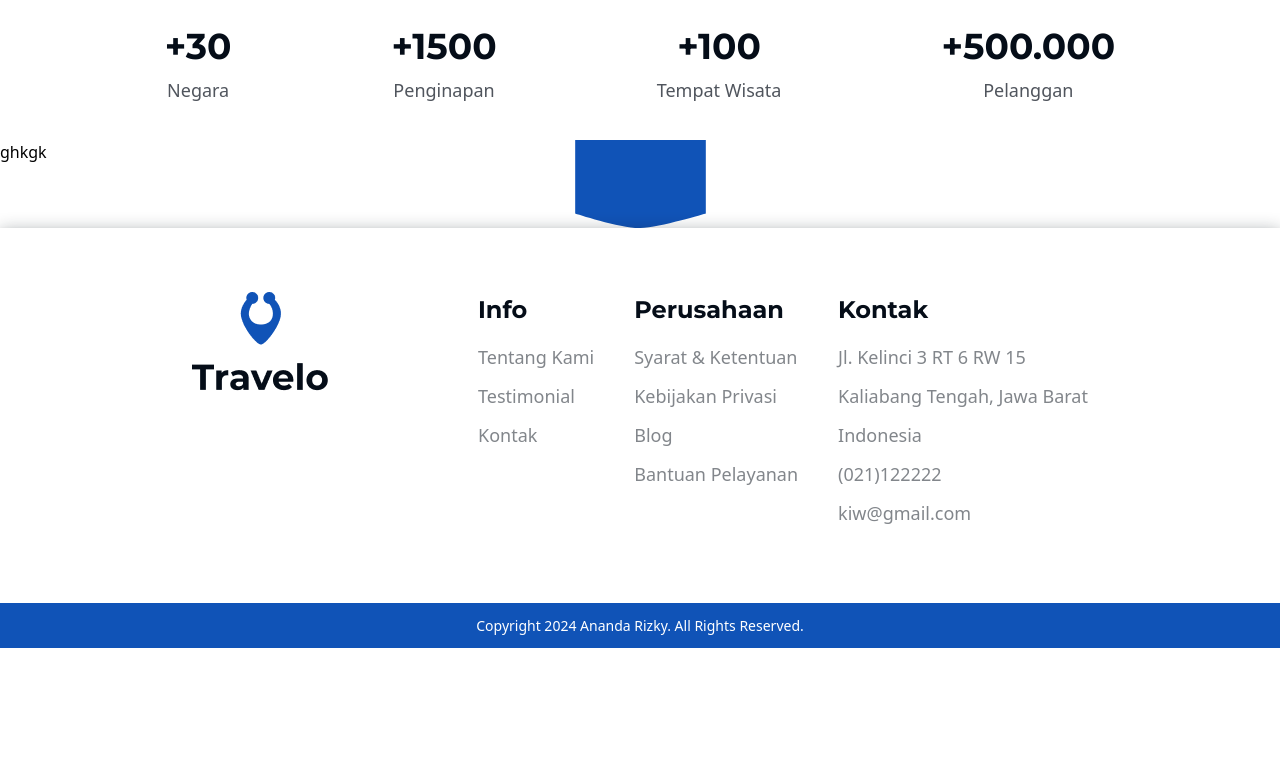
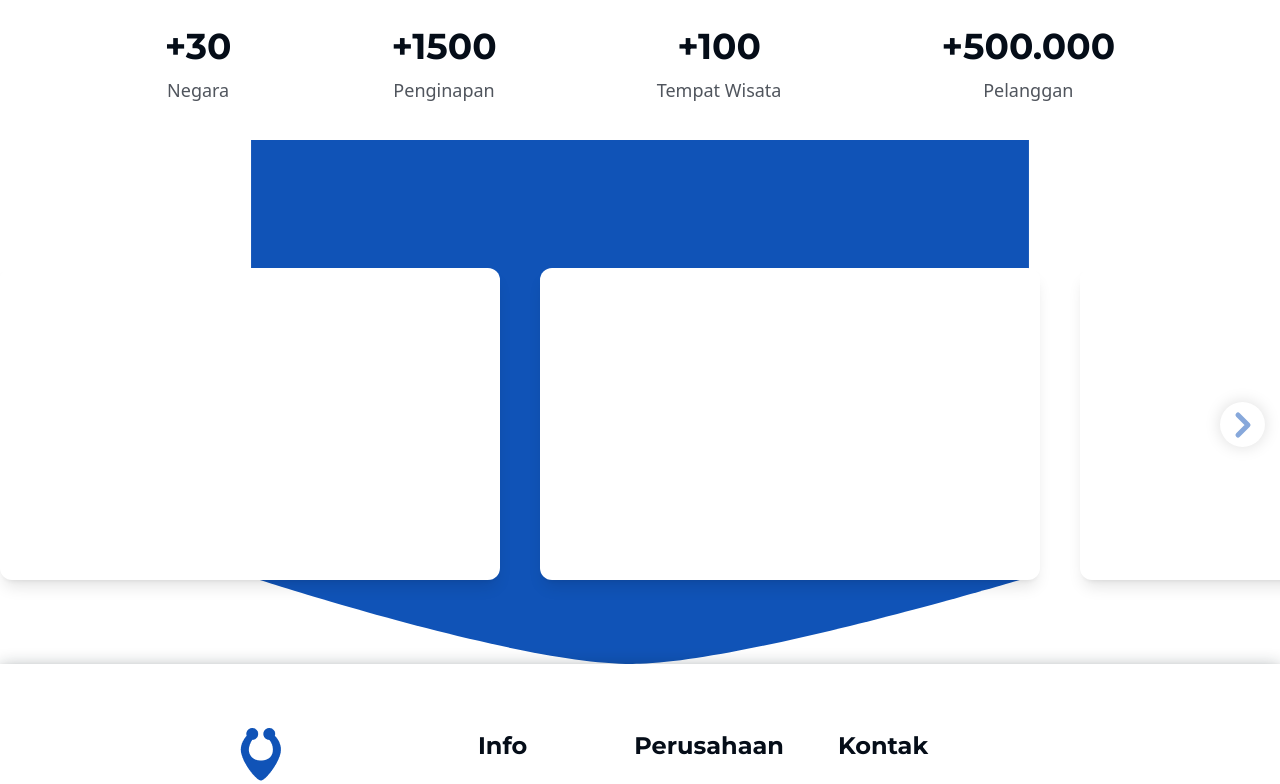
Before and after one commit to andrky/travelo-frontend, a Next.js app: page / in a window 1280 px wide. Shown: the part 709-1493 px from the top of the page. Before the commit the page ends 1357 px from the top, so only its background shows below. Built offline with nearby package versions, Linux system fonts and the light colour scheme.

Commit message:
promo carousel component

```diff
--- /dev/null
+++ b/app/components/Containers/Home/SecondSection/PromoCarousel/promoCarousel.tsx
@@ -0,0 +1,51 @@
+import Carousel from 'react-multi-carousel';
+import Image from 'next/image';
+
+import LeftArrow from '../../../../../../public/assets/icons/left-arrow-rounded.svg';
+import RightArrow from '../../../../../../public/assets/icons/right-arrow-rounded.svg';
+
+const PromoCarousel = () => {
+	return (
+		<>
+			<h3 className="text-heading-3 text-white font-mont font-bold pt-14 mb-4">Promo Liburan</h3>
+
+			<Carousel
+				className="py-5"
+				containerClass="carousel-container"
+				arrows
+				centerMode={false}
+				draggable
+				swipeable
+				customRightArrow={
+					<button type="button" aria-label="Go to next slide" className="absolute z-50 right-0 opacity-50 hover:opacity-100">
+						<Image src={RightArrow} alt="Left Arrow" height="75" width="75" />
+					</button>
+				}
+				customLeftArrow={
+					<button type="button" aria-label="Go to previous slide" className="absolute z-50 left-0 opacity-50 hover:opacity-100">
+						<Image src={LeftArrow} alt="Left Arrow" height="75" width="75" />
+					</button>
+				}
+				partialVisbile
+				responsive={{
+					desktop: {
+						breakpoint: {
+							max: 3000,
+							min: 720,
+						},
+						items: 2,
+						paritialVisibilityGutter: 100,
+					},
+				}}
+			>
+				<article className="bg-white shadow-lg rounded-xl overflow-hidden w-[500px] h-[312px] flex"></article>
+				<article className="bg-white shadow-lg rounded-xl overflow-hidden w-[500px] h-[312px] flex"></article>
+				<article className="bg-white shadow-lg rounded-xl overflow-hidden w-[500px] h-[312px] flex"></article>
+				<article className="bg-white shadow-lg rounded-xl overflow-hidden w-[500px] h-[312px] flex"></article>
+				<article className="bg-white shadow-lg rounded-xl overflow-hidden w-[500px] h-[312px] flex"></article>
+			</Carousel>
+		</>
+	);
+};
+
+export default PromoCarousel;
--- a/app/components/Containers/Home/SecondSection/secondSection.tsx
+++ b/app/components/Containers/Home/SecondSection/secondSection.tsx
@@ -1,12 +1,15 @@
+'use client';
 import styles from '../SecondSection/SecondSection.module.css';
-
+import Carousel from 'react-multi-carousel';
 import Container from '../../layout';
+import PromoCarousel from './PromoCarousel/promoCarousel';
+import 'react-multi-carousel/lib/styles.css';
 
 const SecondSection = () => {
 	return (
 		<section className={styles.section}>
 			<Container>
-				<h1>ghkgk</h1>
+				<PromoCarousel />
 			</Container>
 		</section>
 	);
--- a/package.json
+++ b/package.json
@@ -12,7 +12,8 @@
     "classnames": "^2.5.1",
     "next": "14.1.0",
     "react": "^18",
-    "react-dom": "^18"
+    "react-dom": "^18",
+    "react-multi-carousel": "^2.8.4"
   },
   "devDependencies": {
     "@types/node": "^20",
```
Also changed, not shown: 1 other file (tests, documents, lock files or other folders).
